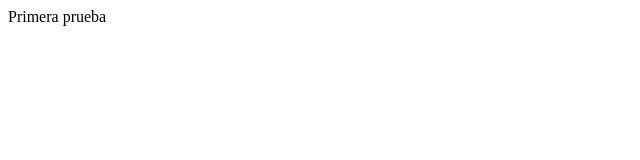
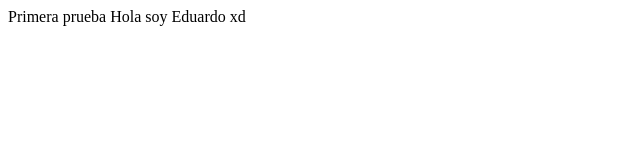
Before and after one commit to luedu1103/Tarea1_IDS_2023, a plain HTML site: page index.html in a window 1280 px wide. Shown: the whole page, without its empty margins (0-640 px from the left). Drawn offline with Linux system fonts and the light colour scheme.

Commit message:
Hola
Acepta por favor

```diff
--- a/index.html
+++ b/index.html
@@ -9,6 +9,7 @@
 <body>
     <div>
         Primera prueba
+        Hola soy Eduardo xd
     </div>
 </body>
 </html>
```
